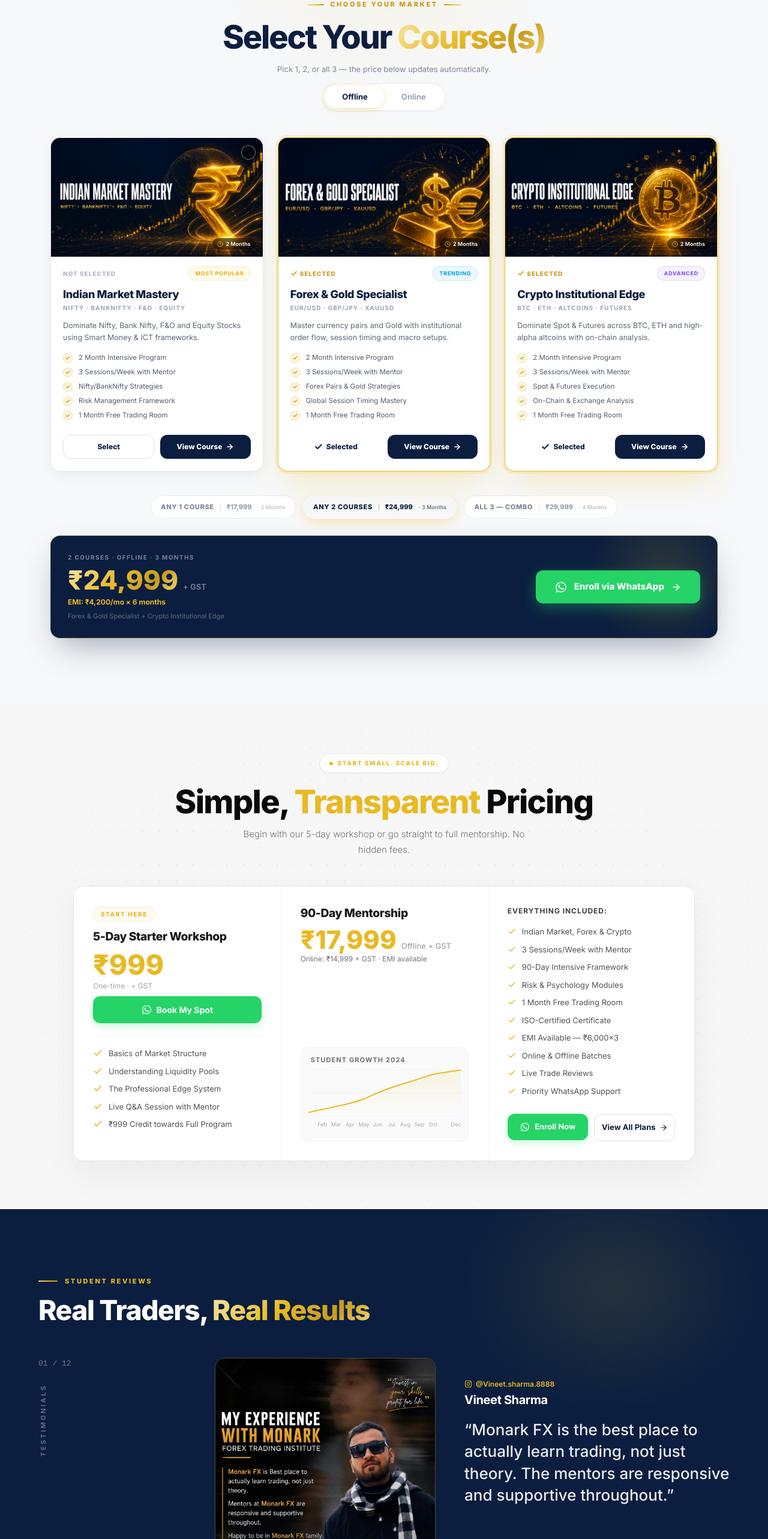
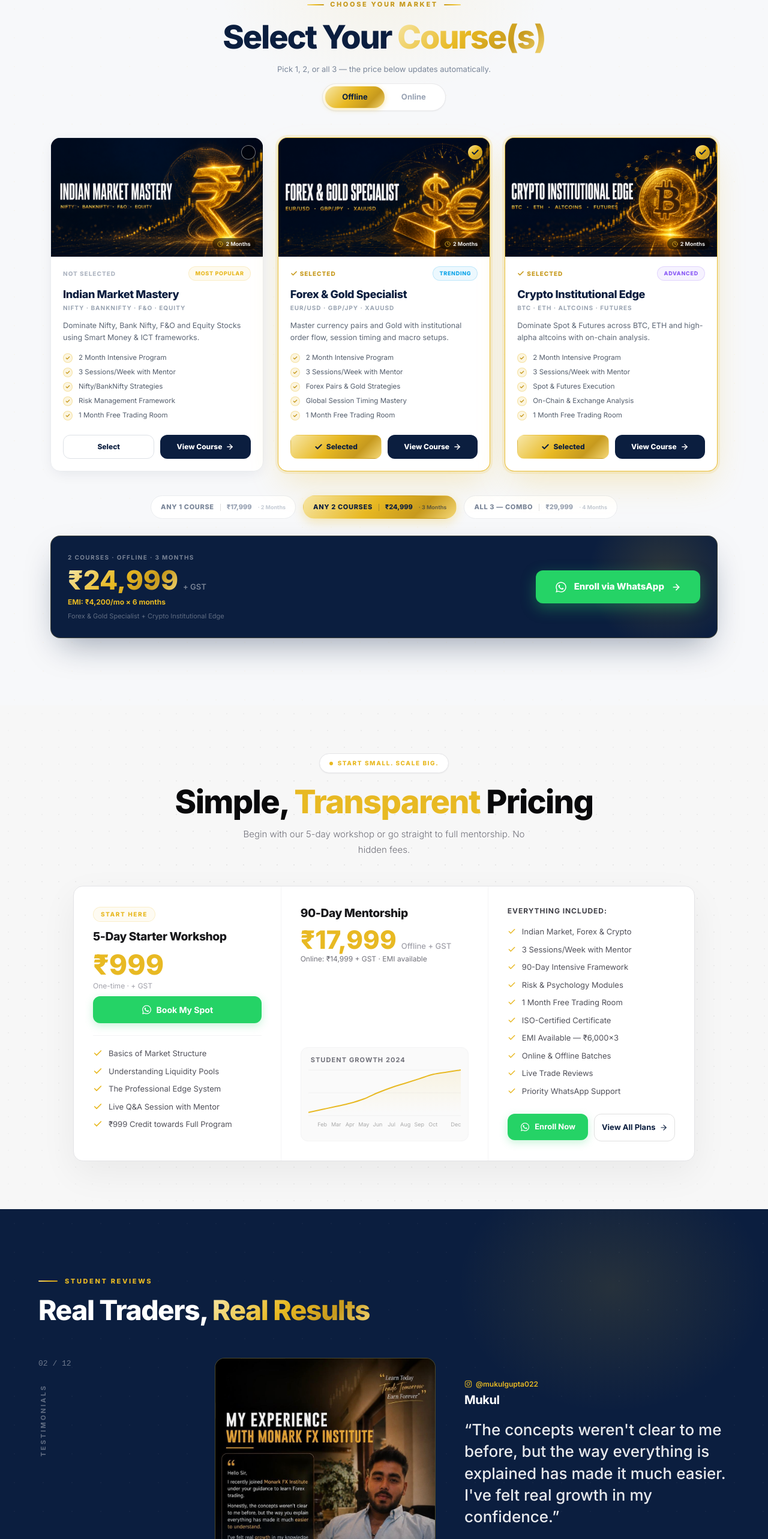
Before and after one commit to dineshv18/Monarkfx, a Next.js app in the folder client/: page / in a window 1280 px wide. Shown: the part 1633-4199 px from the top of the page at 60% size. Built offline with nearby package versions, Linux system fonts and the light colour scheme; no server answers.

Commit message:
feat: update Google Ads tracking ID and enhance event tracking for WhatsApp and phone link clicks

```diff
--- a/client/src/app/(pages)/(user)/courses/page.tsx
+++ b/client/src/app/(pages)/(user)/courses/page.tsx
@@ -162,17 +162,18 @@ const PriceCard = ({ batch, index, isInView }: { batch: typeof mentorshipBatches
                         {[batch.options[1], batch.options[0]].map((o, i) => {
                             const actualIdx = i === 0 ? 1 : 0;
                             return (
-                                <button key={o.label} onClick={(e) => { e.preventDefault(); setMode(actualIdx); }}
-                                    className="flex-1 flex items-center justify-center gap-1.5 py-2 rounded-[10px] text-[12px] font-bold cursor-pointer transition-all duration-200 border-none"
+                                <button key={o.label} onClick={(e) => { e.preventDefault(); e.stopPropagation(); setMode(actualIdx); }}
+                                    className="outline-none focus:outline-none flex-1 flex items-center justify-center gap-1.5 py-2 rounded-[10px] text-[12px] font-bold cursor-pointer transition-all duration-200 border-none"
                                     style={{
                                         fontFamily: "var(--font-dm-sans), sans-serif",
-                                        background: mode === actualIdx ? "#fff" : "transparent",
+                                        backgroundImage: mode === actualIdx ? "linear-gradient(135deg, #F7E7A8 0%, #E8B923 45%, #C79A1E 75%, #F5D876 100%)" : "none",
+                                        backgroundColor: mode === actualIdx ? "#E8B923" : "transparent",
                                         color: mode === actualIdx ? "#0B1E3F" : "#999",
-                                        boxShadow: mode === actualIdx ? "0 2px 8px rgba(0,0,0,0.07)" : "none",
+                                        boxShadow: mode === actualIdx ? "0 2px 10px rgba(232,185,35,0.4)" : "none",
                                     }}>
                                     {actualIdx === 1
-                                        ? <MapPin className="w-3 h-3" style={{ color: mode === actualIdx ? "#E8B923" : "#BBB" }} />
-                                        : <Wifi className="w-3 h-3" style={{ color: mode === actualIdx ? "#E8B923" : "#BBB" }} />}
+                                        ? <MapPin className="w-3 h-3" style={{ color: mode === actualIdx ? "#0B1E3F" : "#BBB" }} />
+                                        : <Wifi className="w-3 h-3" style={{ color: mode === actualIdx ? "#0B1E3F" : "#BBB" }} />}
                                     {o.label}
                                 </button>
                             );
--- a/client/src/app/(pages)/_components/homepage/CoursesSection.tsx
+++ b/client/src/app/(pages)/_components/homepage/CoursesSection.tsx
@@ -100,11 +100,10 @@ const CoursesSection = () => {
                             const on = mode === m;
                             return (
                                 <button key={m} onClick={() => setMode(m)}
-                                    className="px-7 py-2 rounded-full text-[13px] font-bold cursor-pointer transition-all duration-200 border-none"
+                                    className="outline-none focus:outline-none focus-visible:outline-none px-7 py-2 rounded-full text-[13px] font-bold cursor-pointer transition-all duration-200 border-none"
                                     style={{
                                         fontFamily: "var(--font-dm-sans), sans-serif",
-                                        backgroundImage: on ? GOLD_GRADIENT : "none",
-                                        background: on ? undefined : "transparent",
+                                        backgroundImage: on ? GOLD_GRADIENT : "none", backgroundColor: on ? "#E8B923" : "transparent",
                                         color: on ? NAVY : "#98A2B3",
                                         boxShadow: on ? "0 2px 10px rgba(232,185,35,0.4)" : "none",
                                     }}>
@@ -128,7 +127,8 @@ const CoursesSection = () => {
                                 className="h-full"
                             >
                                 <div
-                                    className="rounded-2xl overflow-hidden relative h-full flex flex-col bg-white hover:-translate-y-1.5"
+                                    className="rounded-2xl overflow-hidden relative h-full flex flex-col bg-white hover:-translate-y-1.5 cursor-pointer"
+                                    onClick={() => toggle(course.id)}
                                     style={{
                                         border: isSelected ? "1.5px solid rgba(232,185,35,0.9)" : "1.5px solid #EAECEF",
                                         boxShadow: isSelected
@@ -145,8 +145,7 @@ const CoursesSection = () => {
                                         {/* Select check */}
                                         <div className="absolute top-3 right-3 w-6 h-6 rounded-full flex items-center justify-center transition-all duration-200"
                                             style={{
-                                                backgroundImage: isSelected ? GOLD_GRADIENT : "none",
-                                                background: isSelected ? undefined : "rgba(0,0,0,0.45)",
+                                                backgroundImage: isSelected ? GOLD_GRADIENT : "none", backgroundColor: isSelected ? "#E8B923" : "rgba(0,0,0,0.45)",
                                                 border: isSelected ? "none" : "1.5px solid rgba(255,255,255,0.45)",
                                                 backdropFilter: "blur(4px)",
                                             }}>
@@ -210,11 +209,10 @@ const CoursesSection = () => {
                                                 type="button"
                                                 onClick={(e) => { e.preventDefault(); e.stopPropagation(); toggle(course.id); }}
                                                 aria-pressed={isSelected}
-                                                className="flex-1 inline-flex items-center justify-center gap-1.5 py-2.5 rounded-xl text-[12px] font-extrabold cursor-pointer transition-all duration-200 select-none active:scale-95"
+                                                className="outline-none focus:outline-none flex-1 inline-flex items-center justify-center gap-1.5 py-2.5 rounded-xl text-[12px] font-extrabold cursor-pointer transition-all duration-200 select-none active:scale-95"
                                                 style={{
                                                     fontFamily: "var(--font-dm-sans), sans-serif",
-                                                    backgroundImage: isSelected ? GOLD_GRADIENT : "none",
-                                                    background: isSelected ? undefined : "#fff",
+                                                    backgroundImage: isSelected ? GOLD_GRADIENT : "none", backgroundColor: isSelected ? "#E8B923" : "#fff",
                                                     color: NAVY,
                                                     border: isSelected ? "1.5px solid transparent" : "1.5px solid #DDE1E6",
                                                 }}
@@ -223,6 +221,7 @@ const CoursesSection = () => {
                                             </button>
                                             <Link
                                                 href={`/courses/programs/${course.slug}`}
+                                                onClick={(e) => e.stopPropagation()}
                                                 className="flex-1 inline-flex items-center justify-center gap-1.5 py-2.5 rounded-xl text-[12px] font-extrabold no-underline transition-all duration-200 hover:opacity-90"
                                                 style={{ fontFamily: "var(--font-dm-sans), sans-serif", background: NAVY, color: "#fff" }}
                                             >
@@ -246,8 +245,7 @@ const CoursesSection = () => {
                         return (
                             <div key={p.count} className="flex items-center gap-2.5 px-4 py-2.5 rounded-full transition-all duration-200"
                                 style={{
-                                    backgroundImage: active ? GOLD_GRADIENT : "none",
-                                    background: active ? undefined : "#fff",
+                                    backgroundImage: active ? GOLD_GRADIENT : "none", backgroundColor: active ? "#E8B923" : "#fff",
                                     border: active ? "1.5px solid transparent" : "1.5px solid #EAECEF",
                                     boxShadow: active ? "0 6px 18px rgba(232,185,35,0.3)" : "none",
                                 }}>
--- a/client/src/app/(pages)/_components/homepage/TestimonialsSection.tsx
+++ b/client/src/app/(pages)/_components/homepage/TestimonialsSection.tsx
@@ -130,7 +130,7 @@ const NAVY = "#0B1E3F";
 const GOLD = "#E8B923";
 const GOLD_GRADIENT =
     "linear-gradient(135deg, #F7E7A8 0%, #E8B923 45%, #C79A1E 75%, #F5D876 100%)";
-const AUTOPLAY_MS = 6000;
+const AUTOPLAY_MS = 3500;
 
 const imageVariants = {
     enter: (dir: "left" | "right") => ({
@@ -153,7 +153,6 @@ const textVariants = {
 export default function TestimonialsSection() {
     const [index, setIndex] = useState(0);
     const [dir, setDir] = useState<"left" | "right">("right");
-    const [paused, setPaused] = useState(false);
 
     const active = REVIEWS[index];
 
@@ -167,13 +166,12 @@ export default function TestimonialsSection() {
 
     // auto-advance
     useEffect(() => {
-        if (paused) return;
         const t = setInterval(() => {
             setDir("right");
             setIndex((p) => (p + 1) % REVIEWS.length);
         }, AUTOPLAY_MS);
         return () => clearInterval(t);
-    }, [paused, index]);
+    }, [index]);
 
     // next 3 thumbnails after current
     const thumbs = Array.from({ length: 3 }, (_, k) => REVIEWS[(index + k + 1) % REVIEWS.length]);
@@ -182,8 +180,6 @@ export default function TestimonialsSection() {
         <section
             className="relative w-full overflow-hidden px-5 sm:px-8 py-20 sm:py-28"
             style={{ background: NAVY }}
-            onMouseEnter={() => setPaused(true)}
-            onMouseLeave={() => setPaused(false)}
         >
             {/* bg texture + glow */}
             <div
@@ -297,7 +293,7 @@ export default function TestimonialsSection() {
                                     initial="enter"
                                     animate="center"
                                     exit="exit"
-                                    transition={{ duration: 0.6, ease: [0.4, 0, 0.2, 1] }}
+                                    transition={{ duration: 0.35, ease: [0.4, 0, 0.2, 1] }}
                                     className="absolute inset-0"
                                 >
                                     <Image
@@ -331,7 +327,7 @@ export default function TestimonialsSection() {
                                     initial="enter"
                                     animate="center"
                                     exit="exit"
-                                    transition={{ duration: 0.5, ease: [0.4, 0, 0.2, 1] }}
+                                    transition={{ duration: 0.25, ease: [0.4, 0, 0.2, 1] }}
                                 >
                                     <a
                                         href={active.instaUrl}
--- a/client/src/app/layout.tsx
+++ b/client/src/app/layout.tsx
@@ -43,15 +43,25 @@ export default function RootLayout({
           strategy="beforeInteractive"
         />
         <Script
-          src="https://www.googletagmanager.com/gtag/js?id=AW-17830556034"
-          strategy="afterInteractive"
+          src="https://www.googletagmanager.com/gtag/js?id=AW-18404389530"
+          strategy="lazyOnload"
         />
-        <Script id="google-ads" strategy="afterInteractive">
+        <Script id="google-ads" strategy="lazyOnload">
           {`
             window.dataLayer = window.dataLayer || [];
             function gtag(){dataLayer.push(arguments);}
             gtag('js', new Date());
-            gtag('config', 'AW-17830556034');
+            gtag('config', 'AW-18404389530');
+            document.addEventListener('click', function(e){
+              var a = e.target.closest && e.target.closest('a'); if(!a) return;
+              var h = a.getAttribute('href') || '';
+              if (h.indexOf('wa.me') > -1 || h.indexOf('whatsapp.com') > -1) {
+                gtag('event', 'conversion', {'send_to': 'AW-18404389530/jTpkCJ7k_PIcEJrl8sdE'});
+              }
+              if (h.indexOf('tel:') === 0) {
+                gtag('event', 'conversion', {'send_to': 'AW-18404389530/T2dpCLOSvZUdEJrl8sdE'});
+              }
+            });
           `}
         </Script>
         <Script id="google-tag-manager" strategy="afterInteractive">
```
